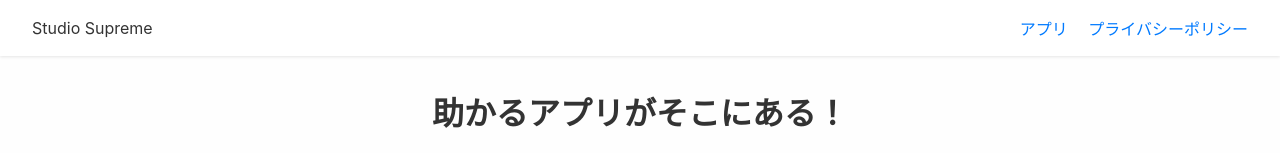
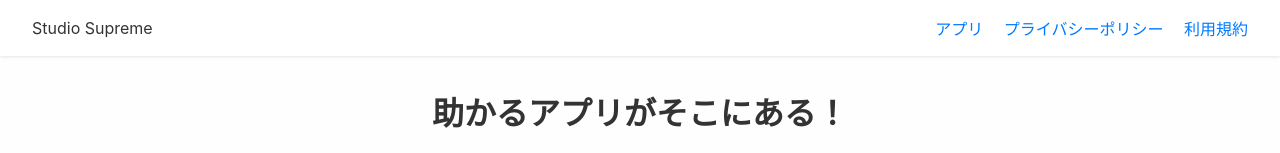
Before and after one commit to Makizume/makizume.github.io, a plain HTML site: page index.html in a window 1280 px wide. Shown: the top 153 px of the page. Drawn offline with Linux system fonts and the light colour scheme.

Commit message:
Update index.html

```diff
--- a/index.html
+++ b/index.html
@@ -96,6 +96,7 @@
     <nav>
       <a href="#apps">アプリ</a>
       <a href="privacy-policy.html">プライバシーポリシー</a>
+      <a href="term_of_use.html">利用規約</a>
     </nav>
   </header>
 
```
